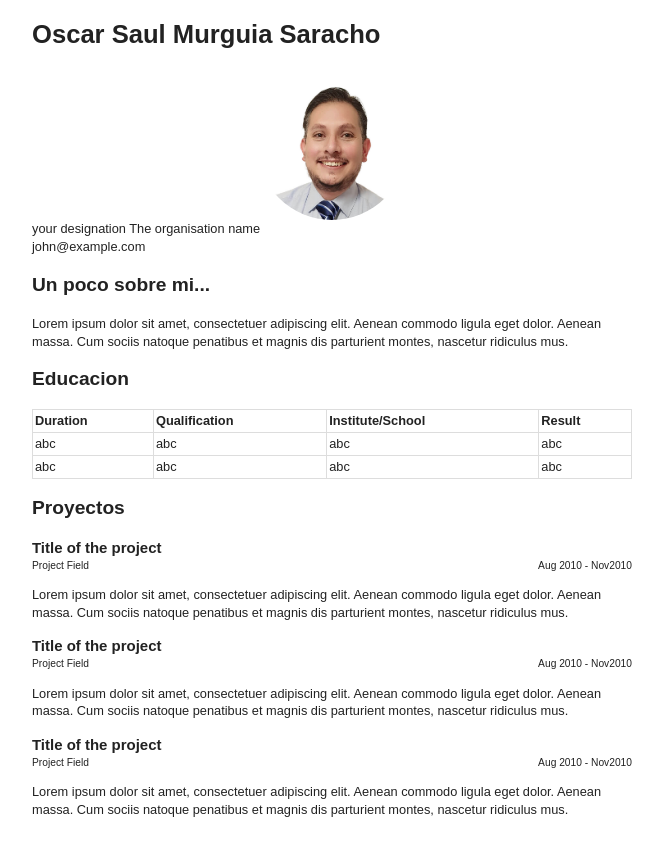
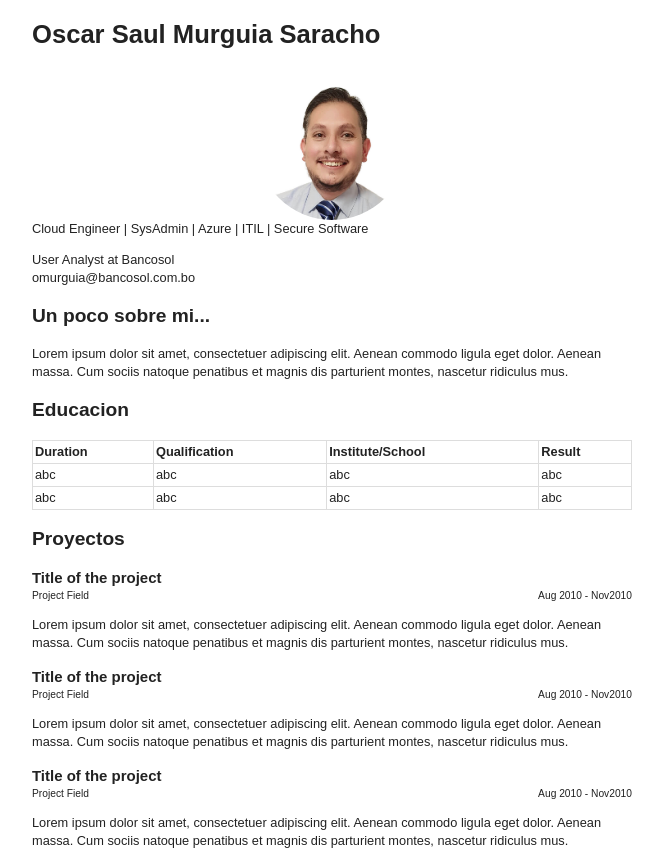
Before and after one commit to oscarmurguia/oscarmurguia, a plain HTML site: page index.html in a window 1280 px wide. Shown: the whole page, without its empty margins (308-971 px from the left). Before the commit the page ends 832 px from the top, so only its background shows below. Drawn offline with Linux system fonts and the light colour scheme.

Commit message:
Añado informacion personal

```diff
--- a/index.html
+++ b/index.html
@@ -13,13 +13,13 @@
 
 		<div id="designation">
 
-			<span class="title">your designation</span>
-			<span class="organization">The organisation name</span>
+			<span class="title">Cloud Engineer | SysAdmin | Azure | ITIL | Secure Software </span><p></p>
+			<span class="organization">User Analyst at Bancosol</span>
 
 		</div>
 
 		<div class="contact">
-			<div class="email">john@example.com</div>
+			<div class="email">omurguia@bancosol.com.bo</div>
 		</div>
 
 	</header>
```
